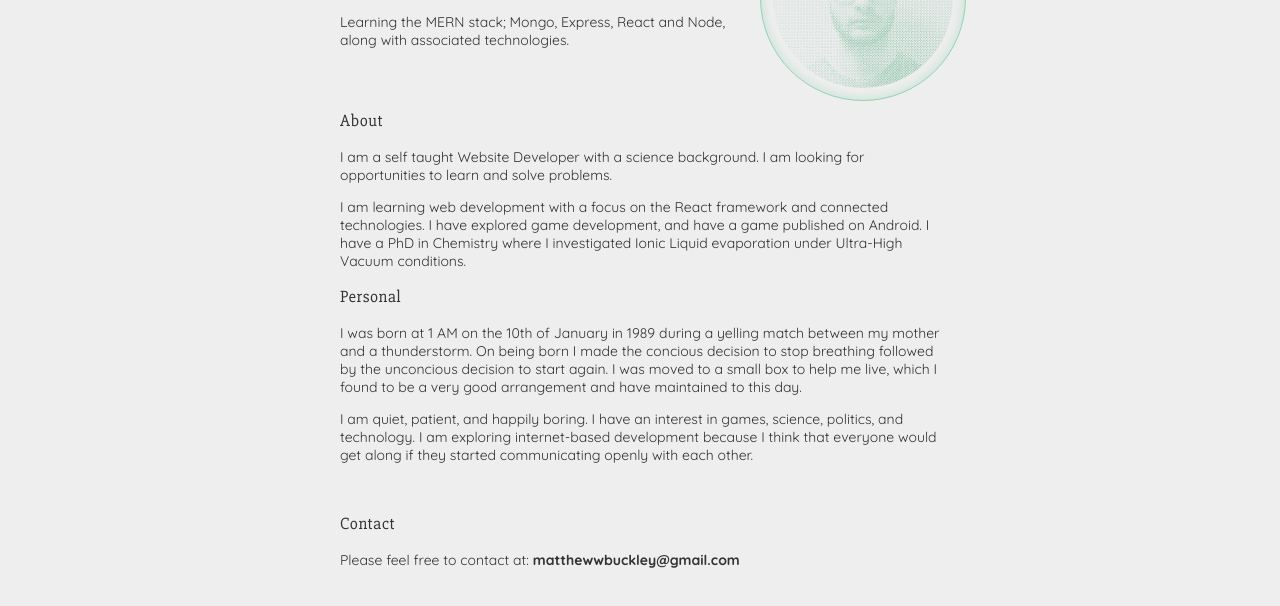
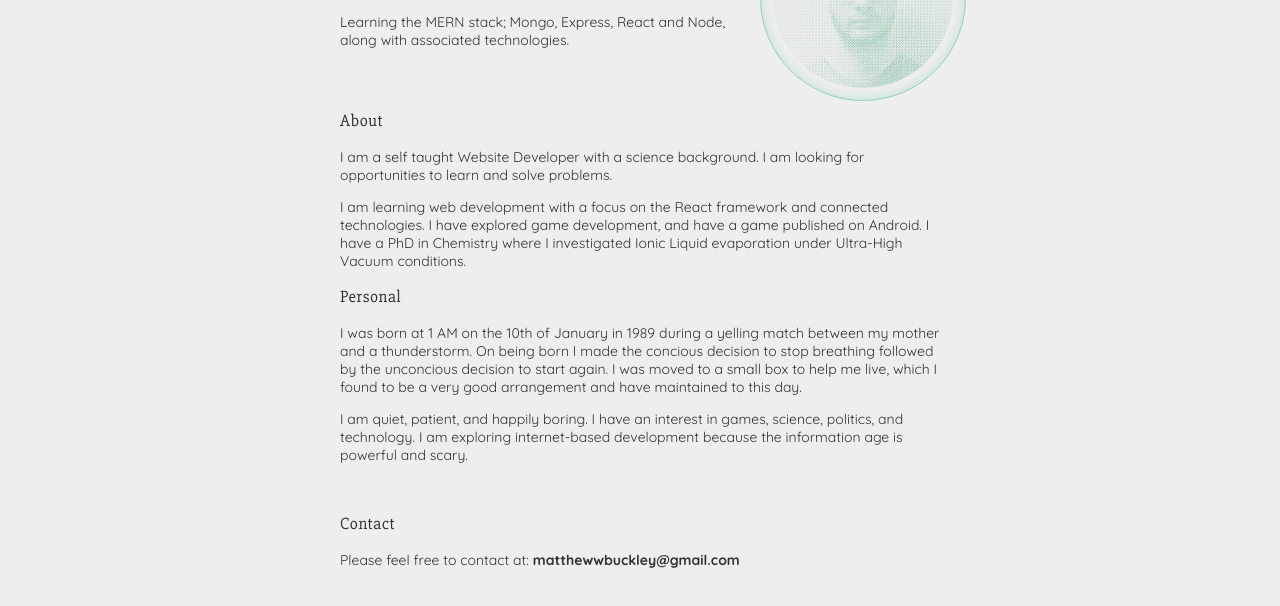
Before and after one commit to matthewwbuckley/personal-site, a Gatsby site: page / in a window 1280 px wide. Shown: the part 190-796 px from the top of the page. Built offline with nearby package versions, Linux system fonts and the light colour scheme; Gatsby itself is replaced by a stand-in of ours.

Commit message:
small edit to homepage

```diff
--- a/src/pages/index.js
+++ b/src/pages/index.js
@@ -33,8 +33,7 @@ const IndexPage = () => (
         </p>
         <p>
           I am quiet, patient, and happily boring. I have an interest in games, science, politics, and technology.
-          I am exploring internet-based development because I think that everyone would get along if they started
-          communicating openly with each other.
+          I am exploring internet-based development because the information age is powerful and scary.
         </p>
         <br/>
         <h3>Contact</h3>
```
